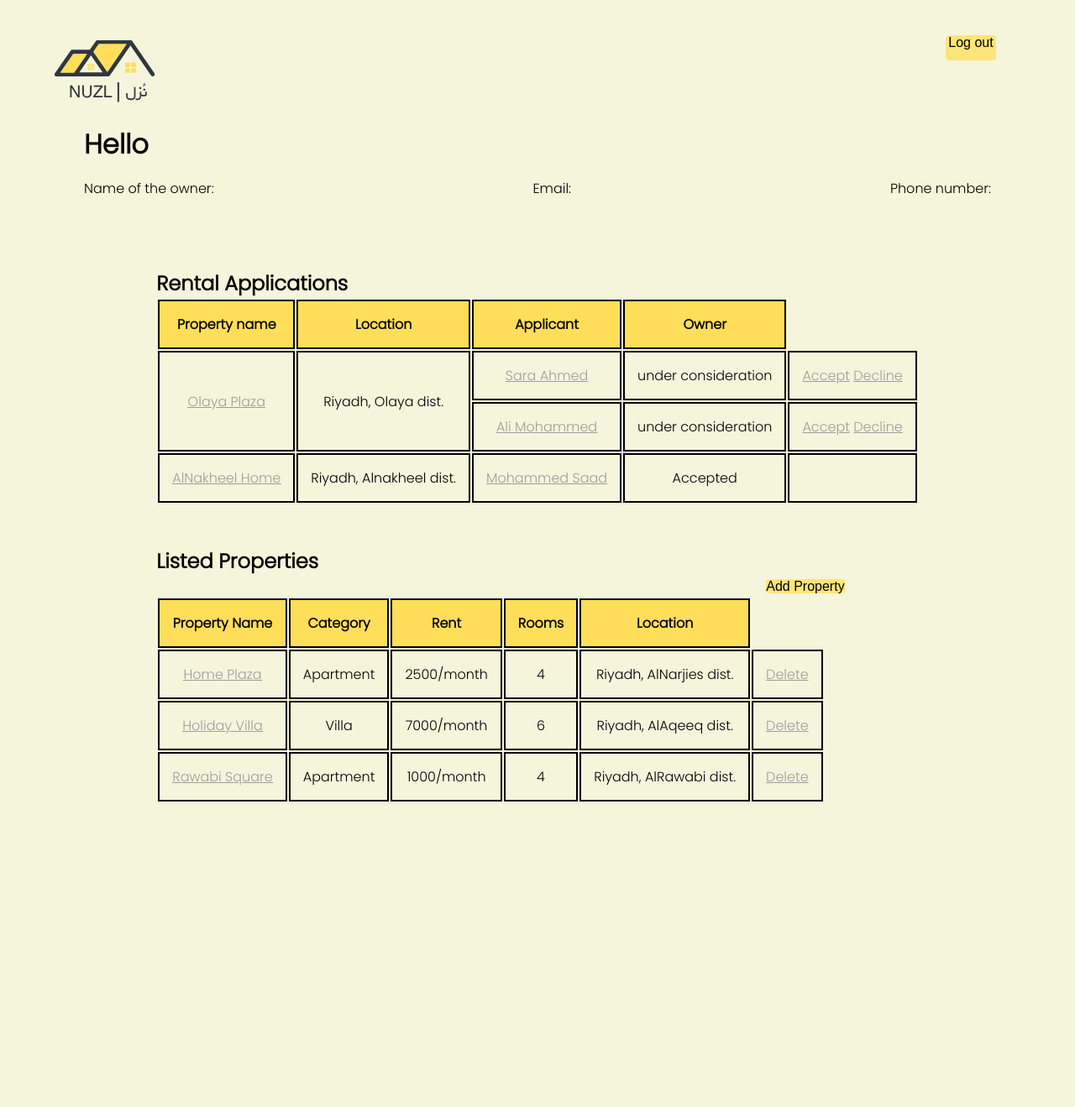
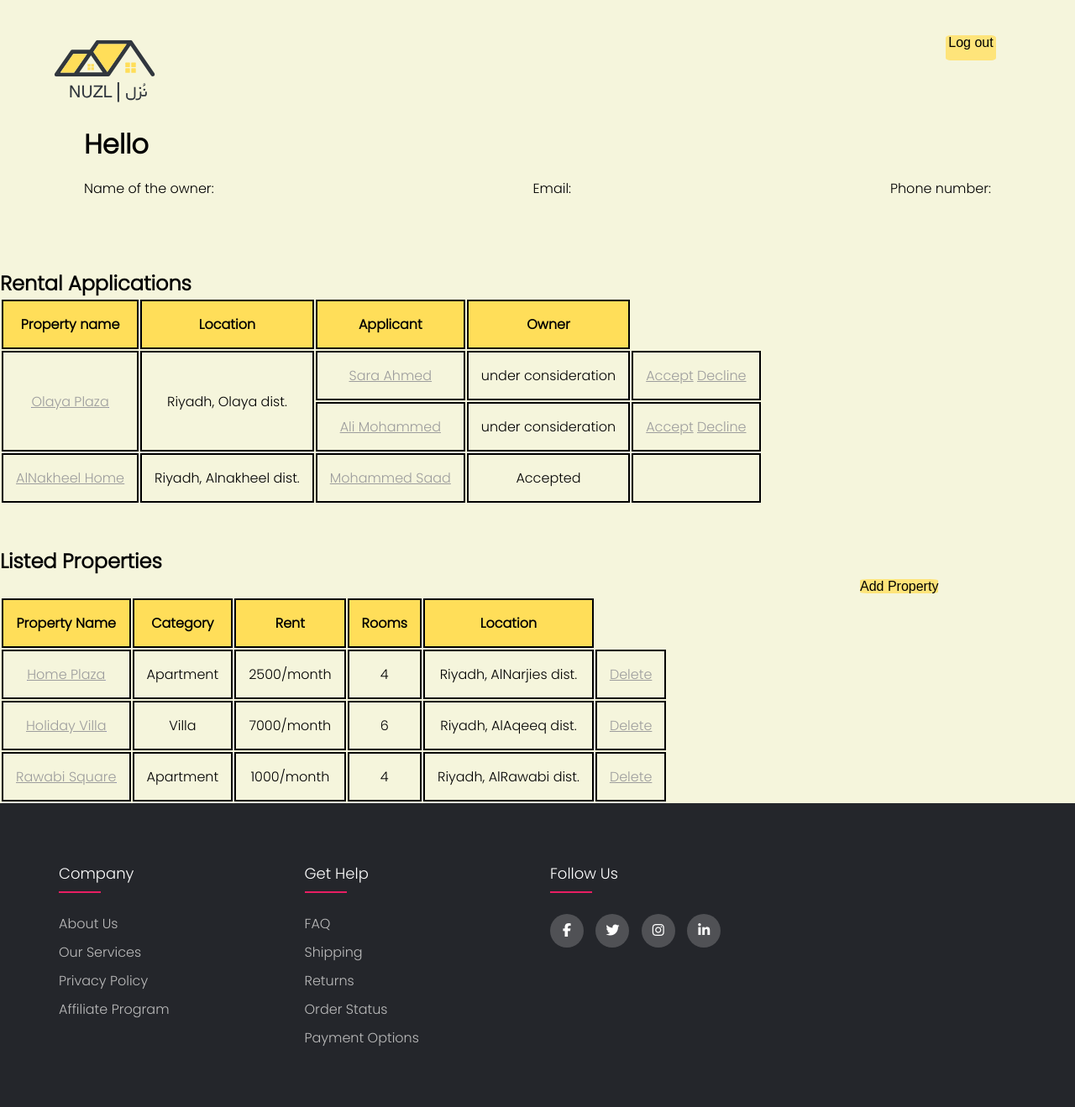
Before and after one commit to afnmo/NEWNEW-IT329-Project, a PHP site: page /Homeowner.html in a window 1280 px wide. Shown: the whole page at 84% size. Before the commit the page ends 955 px from the top, so only its background shows below. Run offline with PHP 8.4, Linux system fonts and the light colour scheme; some libraries are stand-ins or nearby versions.

Commit message:
better changes

```diff
--- a/Homeowner.html
+++ b/Homeowner.html
@@ -5,7 +5,10 @@
     <meta http-equiv="X-UA-Compatible" content="IE=edge">
     <meta name="viewport" content="width=device-width, initial-scale=1.0">
     <title> Homeowner home page </title>
-    <link rel="stylesheet" href="HO.css">
+    <link rel="stylesheet" href="base.css">
+    <link rel="stylesheet" href="homeowner.css">
+    <script src="https://kit.fontawesome.com/5ccf46ed5e.js" crossorigin="anonymous"></script>
+
 </head>
 <body>
 
@@ -120,5 +123,41 @@
 
     </main>
 
+    <footer class="footer">
+        <div class="container">
+            <div class="row">
+                <div class="footer-col">
+                    <h4>company</h4>
+                    <ul>
+                        <li><a href="#">about us</a></li>
+                        <li><a href="#">our services</a></li>
+                        <li><a href="#">privacy policy</a></li>
+                        <li><a href="#">affiliate program</a></li>
+                    </ul>
+                </div>
+                <div class="footer-col">
+                    <h4>get help</h4>
+                    <ul>
+                        <li><a href="#">FAQ</a></li>
+                        <li><a href="#">shipping</a></li>
+                        <li><a href="#">returns</a></li>
+                        <li><a href="#">order status</a></li>
+                        <li><a href="#">payment options</a></li>
+                    </ul>
+                </div>
+                <div class="footer-col">
+                    <h4>follow us</h4>
+                    <div class="social-links">
+                        <a href="#"><i class="fab fa-facebook-f"></i></a>
+                        <a href="#"><i class="fab fa-twitter"></i></a>
+                        <a href="#"><i class="fab fa-instagram"></i></a>
+                        <a href="#"><i class="fab fa-linkedin-in"></i></a>
+                    </div>
+                </div>
+            </div>
+        </div>
+    </footer>
+
+
 </body>
 </html>
--- a/HO.css
+++ b/homeowner.css
@@ -1,20 +1,9 @@
-@import url('https://fonts.googleapis.com/css2?family=Poppins:wght@300&display=swap');
-
-* {
-    margin: 0;
-    padding: 0;
-    box-sizing: border-box;
-    font-family: 'Poppins', sans-serif;
-}
-
-
 
 body{
-    background-color: beige;
-    justify-content: center;
+    /* justify-content: center;
     display: flex;
     align-items: center;
-    flex-wrap: wrap;
+    flex-wrap: wrap; */
     margin-top: 25%;
 
 }
--- a/logIn.html
+++ b/logIn.html
@@ -5,7 +5,7 @@
     <meta charset="UTF-8">
     <meta http-equiv="X-UA-Compatible" content="IE=edge">
     <meta name="viewport" content="width=device-width, initial-scale=1.0">
-    <link rel="stylesheet" href="styles.css">
+    <link rel="stylesheet" href="loginSignup.css">
     <script src="https://kit.fontawesome.com/5ccf46ed5e.js" crossorigin="anonymous"></script>
     <title>Log In</title>
 </head>
--- a/signup.html
+++ b/signup.html
@@ -5,7 +5,7 @@
     <meta charset="UTF-8">
     <meta http-equiv="X-UA-Compatible" content="IE=edge">
     <meta name="viewport" content="width=device-width, initial-scale=1.0">
-    <link rel="stylesheet" href="styles.css">
+    <link rel="stylesheet" href="loginSignup.css">
     <script src="https://kit.fontawesome.com/5ccf46ed5e.js" crossorigin="anonymous"></script>
     <title>signUp</title>
 </head>
```
Also changed, not shown: home.html (deleted, +0 -32 lines), loginSignup.css (renamed from styles.css).
